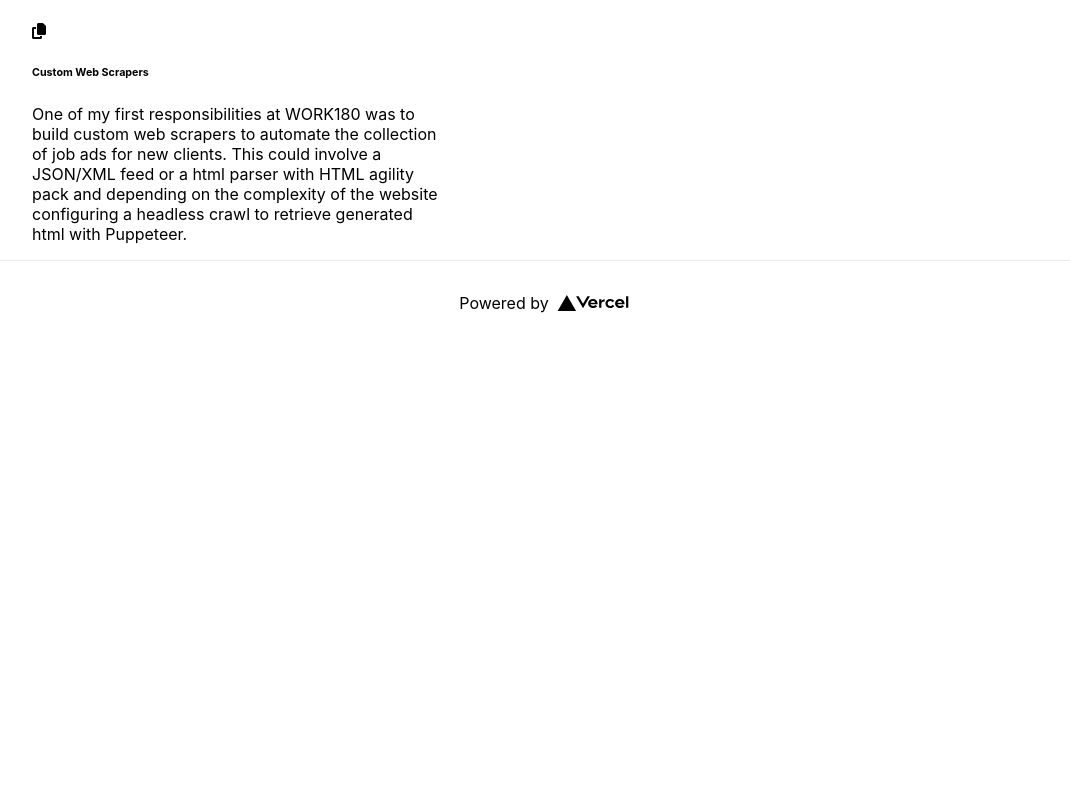
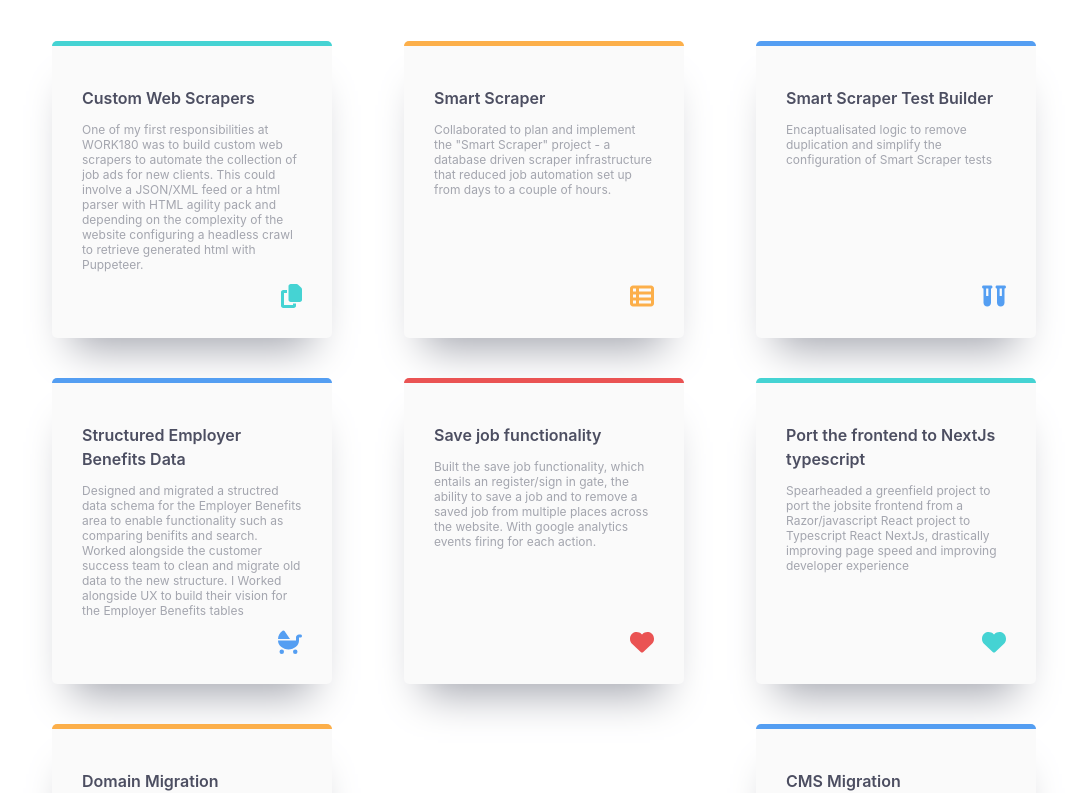
Before and after one commit to Ariadne-S/Resume, a Next.js app in the folder resume-2022/: page / in a window 1280 px wide. Shown: the part 848-1641 px from the top of the page, without its empty margins (96-1166 px from the left). Before the commit the page ends 1193 px from the top, so only its background shows below. Built offline with nearby package versions, Linux system fonts and the light colour scheme.

Commit message:
Create project cards

```diff
--- a/resume-2022/components/experience.tsx
+++ b/resume-2022/components/experience.tsx
@@ -7,12 +7,21 @@ interface Project {
     icon: IconDefinition
     title: string,
     description: JSX.Element,
+    color: string,
     tags: string[]
+}
+
+const colors  = {
+    red: "hsl(0, 78%, 62%)",
+    cyan: "hsl(180, 62%, 55%)",
+    orange: "hsl(34, 97%, 64%)",
+    blue: "hsl(212, 86%, 64%)",
 }
 
 const projectData: Project[] = [
     {
         icon: findIconDefinition({prefix: 'fas', iconName: 'copy'}),
+        color: colors.cyan,
         title: "Custom Web Scrapers",
         description: <span>One of my first responsibilities at WORK180 was to build custom web scrapers to automate the
                             collection of job ads for new clients. This could involve a JSON/XML feed or a html parser
@@ -20,6 +29,87 @@ const projectData: Project[] = [
                             agility pack and depending on the complexity of the website configuring a headless crawl to
                             retrieve
                             generated html with Puppeteer.</span>,
+        tags: []
+    },
+    {
+        icon: findIconDefinition({prefix: 'fas', iconName: 'table-list'}),
+        color: colors.orange,
+        title: "Smart Scraper",
+        description: <span>
+            Collaborated to plan and implement the "Smart Scraper" project - a database driven scraper
+            infrastructure that reduced job automation set up from days to a couple of hours.
+        </span>,
+        tags: []
+    },
+    {
+        icon: findIconDefinition({prefix: 'fas', iconName: 'vials'}),
+        color: colors.blue,
+        title: "Smart Scraper Test Builder",
+        description: <span>
+            Encaptualisated logic to remove duplication and simplify the configuration of Smart
+                                Scraper
+                                tests
+        </span>,
+        tags: []
+    },
+    {
+        icon: findIconDefinition({prefix: 'fas', iconName: 'baby-carriage'}),
+        color: colors.blue,
+        title: "Structured Employer Benefits Data",
+        description: <span>
+            Designed and migrated a structred data schema for the Employer Benefits area to enable
+                            functionality such as comparing benifits and search. Worked alongside the customer success
+                            team to clean and migrate old data to the new structure. I
+
+                            Worked alongside UX to build their vision for the Employer Benefits tables
+        </span>,
+        tags: []
+    },
+    {
+        icon: findIconDefinition({prefix: 'fas', iconName: 'heart'}),
+        color: colors.red,
+        title: "Save job functionality",
+        description: <span>
+            Built the save job functionality, which entails an register/sign in gate, the ability to
+                            save
+                            a job
+                            and to remove a saved job from multiple places across the website. With google analytics
+                            events firing for each action.
+        </span>,
+        tags: []
+    },
+    {
+        icon: findIconDefinition({prefix: 'fas', iconName: 'heart'}),
+        color: colors.cyan,
+        title: "Port the frontend to NextJs typescript",
+        description: <span>
+            Spearheaded a greenfield project to port the jobsite frontend from a Razor/javascript React
+                            project to Typescript React NextJs, drastically improving page speed and improving developer
+                            experience
+        </span>,
+        tags: []
+    }
+    ,
+    {
+        icon: findIconDefinition({prefix: 'fas', iconName: 'heart'}),
+        color: colors.orange,
+        title: "Domain Migration",
+        description: <span>
+            Investigated and implemented NextJs internationalised routing and worked with the team to
+                            migrate the website from regionalised sub domains to sub paths to create a website with a
+                            more
+                            globalised feel.
+        </span>,
+        tags: []
+    }
+    ,
+    {
+        icon: findIconDefinition({prefix: 'fab', iconName: 'wordpress'}),
+        color: colors.blue,
+        title: "CMS Migration",
+        description: <span>
+            Migrate content and assets from Squidex to Wordpress
+        </span>,
         tags: []
     }
 ]
@@ -72,6 +162,8 @@ const ProjectsCallout: FC = () => {
 
 const ProjectGrid = styled.div`
     display: flex;
+    flex-wrap: wrap;
+    justify-content: space-between;
 `
 
 const Timeline: FC = () => {
@@ -88,16 +180,48 @@ const Timeline: FC = () => {
 
 const ProjectDisplay: FC<{ project: Project }> = ({project}) => {
     return (
-        <ProjectCard>
-            <FontAwesomeIcon icon={project.icon}/>
-            <h6>{project.title}</h6>
-            <p>{project.description}</p>
+        <ProjectCard color={project.color}>
+            <div>
+                <h6>{project.title}</h6>
+                <p>{project.description}</p>
+            </div>
+            <FontAwesomeIcon icon={project.icon} size={"2x"}/>
         </ProjectCard>
     )
 }
 
-const ProjectCard = styled.div`
-    max-width: 40%;
+const ProjectCard = styled.div<{color: string}>`
+    width: 280px;
+    font-size: 12px;
+    border-radius: 5px;
+    box-shadow: 0px 30px 40px -20px hsl(229, 6%, 66%);
+    padding: 30px;
+    padding-top: 40px;
+    margin: 20px;
+    display: flex;
+    flex-direction: column;
+    justify-content: space-between;
+    border-top: 5px solid ${props => props.color};
+    background-color: hsl(0, 0%, 98%);
+
+    h6 {
+        line-height: 0.8;
+        margin-bottom: 50px;
+        margin-top: 100px;
+        margin: 0 auto;
+        line-height: 1.5;
+        color: hsl(234, 12%, 34%);
+        font-weight: 600;
+        font-size: 16px;
+    }
+
+    p {
+        color: hsl(229, 6%, 66%);
+    }
+    svg {
+        align-self: flex-end;
+        color: ${props => props.color}
+    }
 `;
 
 const ExperienceContainer = styled.div`
```
